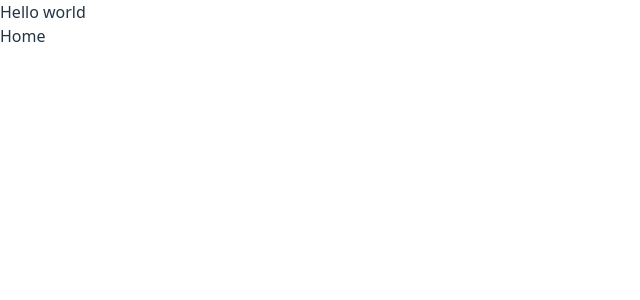
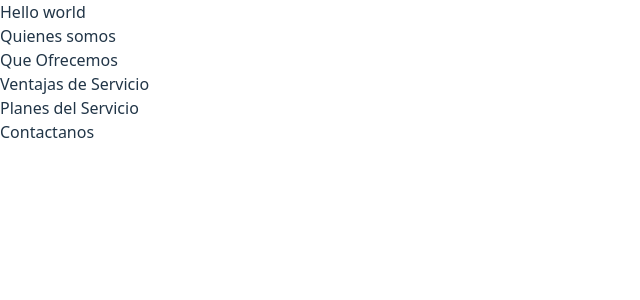
Before and after one commit to yhonder710/web-servicios, a React (Vite) app: page / in a window 1280 px wide. Shown: the top 300 px of the page, without its empty margins (0-640 px from the left). Built offline with nearby package versions, Linux system fonts and the light colour scheme.

Commit message:
Feat: se crearon las secciones y ya estan conectadas

```diff
--- /dev/null
+++ b/src/components/organismos/Contactanos.tsx
@@ -0,0 +1,7 @@
+export function Contactanos() {
+  return (
+    <>
+      <h2>Contactanos</h2>
+    </>
+  )
+}
--- /dev/null
+++ b/src/components/organismos/PlanesDelServicio.tsx
@@ -0,0 +1,7 @@
+export function PlanesDelServicio() {
+  return (
+    <>
+      <h2>Planes del Servicio</h2>
+    </>
+  )
+}
--- /dev/null
+++ b/src/components/organismos/QueOfrecemos.tsx
@@ -0,0 +1,7 @@
+export function QueOfrecemos() {
+  return (
+    <>
+      <h2>Que Ofrecemos</h2>
+    </>
+  )
+}
--- /dev/null
+++ b/src/components/organismos/QuienenSomos.tsx
@@ -0,0 +1,7 @@
+export function QuienenSomos() {
+  return (
+    <>
+      <h2>Quienes somos </h2>
+    </>
+  )
+}
--- /dev/null
+++ b/src/components/organismos/VentajasDeServicio.tsx
@@ -0,0 +1,7 @@
+export function VentajasDeServicio() {
+  return (
+    <>
+      <h2>Ventajas de Servicio</h2>
+    </>
+  )
+}
--- a/src/components/template/HomeTemplate.tsx
+++ b/src/components/template/HomeTemplate.tsx
@@ -1,7 +1,17 @@
+import { Contactanos } from "../organismos/Contactanos";
+import { PlanesDelServicio } from "../organismos/PlanesDelServicio";
+import { QueOfrecemos } from "../organismos/QueOfrecemos";
+import { QuienenSomos } from "../organismos/QuienenSomos";
+import { VentajasDeServicio } from "../organismos/VentajasDeServicio";
+
 export function HomeTemplate() {
   return (
     <>
-      <h1>Home</h1>
+      <QuienenSomos />
+      <QueOfrecemos />
+      <VentajasDeServicio />
+      <PlanesDelServicio />
+      <Contactanos />
     </>
   )
 }
```
